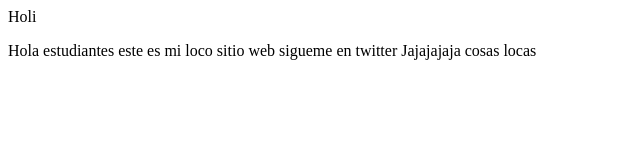
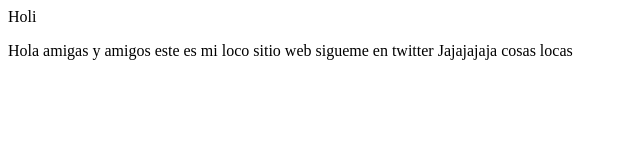
Before and after one commit to williamatr/proyectoDemoCursoPrework, a plain HTML site: page index.html in a window 1280 px wide. Shown: the full height of the page, 0-640 px from the left. Drawn offline with Linux system fonts and the light colour scheme.

Commit message:
Second commit, agregamos cositas al texto

```diff
--- a/index.html
+++ b/index.html
@@ -11,7 +11,7 @@
         Holi
     </article>
     <p>
-        Hola estudiantes este es mi loco sitio web sigueme en
+        Hola amigas y amigos este es mi loco sitio web sigueme en
         twitter Jajajajaja cosas locas
     </p>
 </body>
```
